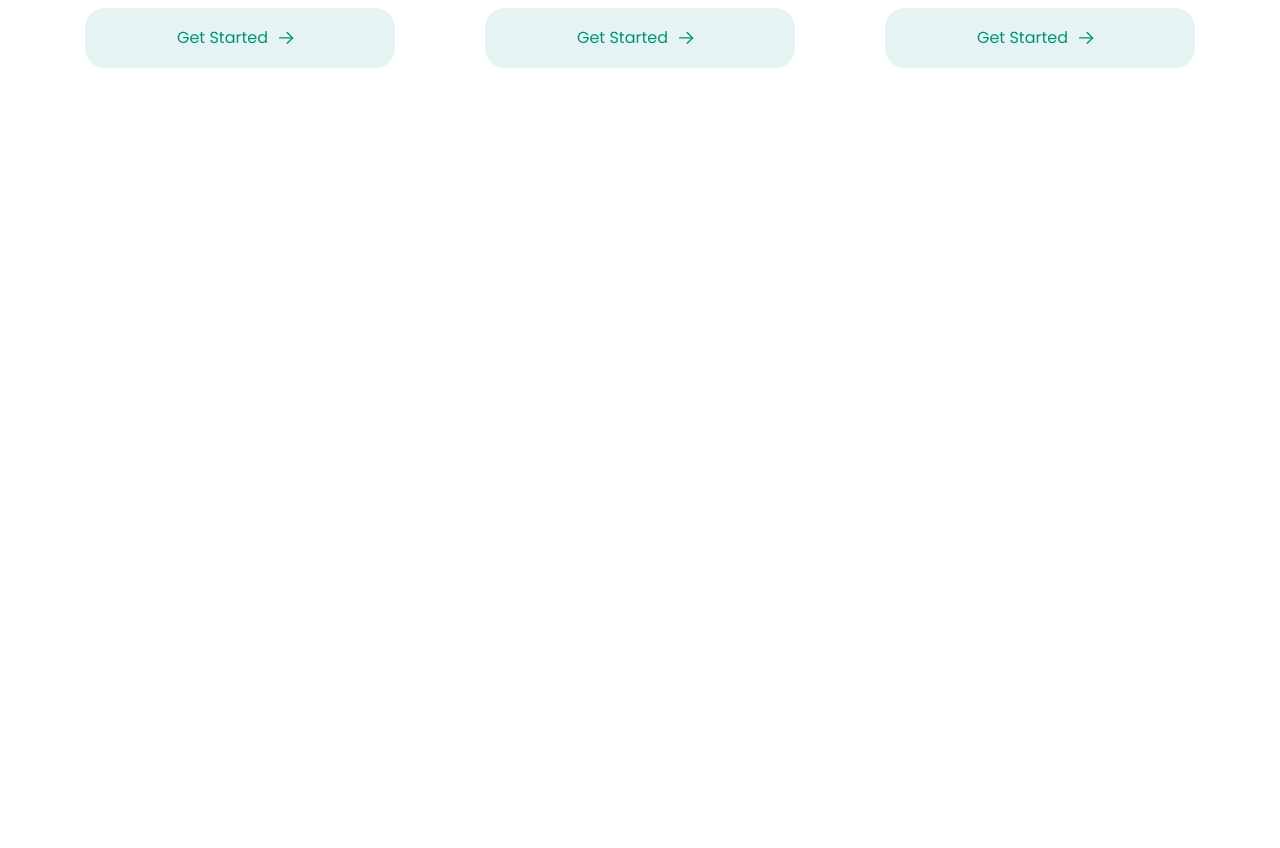
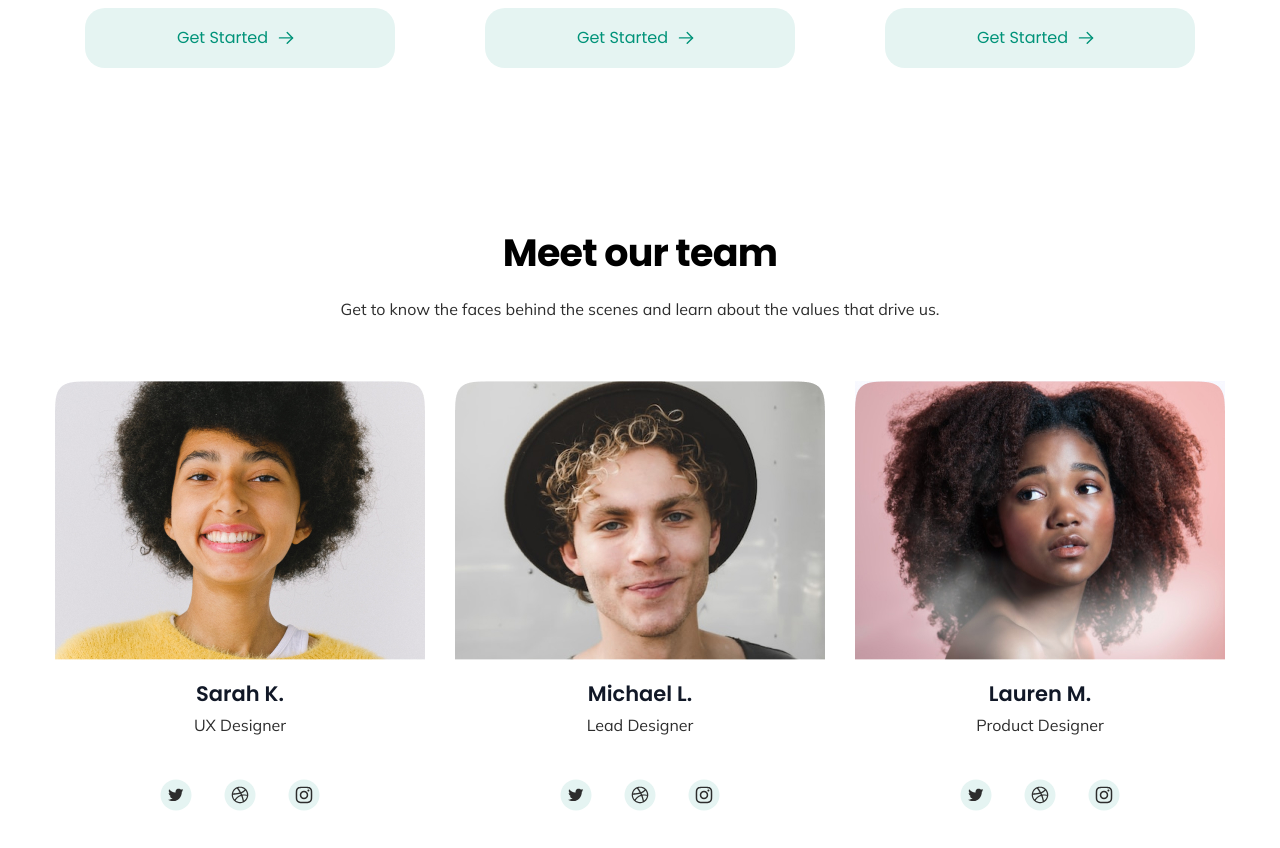
Before and after one commit to Alexey353836/Create-second-site, a plain HTML site: page index.html in a window 1280 px wide. Shown: the part 3910-4758 px from the top of the page. Before the commit the page ends 4138 px from the top, so only its background shows below. Drawn offline with Linux system fonts and the light colour scheme.

Commit message:
team end

```diff
--- a/css/css.css
+++ b/css/css.css
@@ -36,6 +36,7 @@ input,button,textarea{
     --Blue: #36F;
     --neutral-900: #111827;
     --neutral-700: #374151;
+    --Neutral-900: #111827;
 }
 
 /* poppins 600, 700
@@ -564,3 +565,70 @@ body{
     margin-left: 8px;
     background-color: transparent;
 }
+
+/* Team */
+.team_container {
+   margin: 120px 55px;
+}
+.team_title {
+    color: #000;
+    text-align: center;
+    font-size: 38px;
+    font-weight: 700;
+    line-height: 49.4px;
+    letter-spacing: -0.76px;
+}
+.team_text {
+    color: #2D2D2D;
+    text-align: center;
+    font-family: Mulish;
+    font-size: 16px;
+    font-weight: 400;
+    line-height: 24px;
+
+    margin-top: 20px;
+}
+.team_cards {
+    display: grid;
+    grid-template-columns: repeat(3,1fr);
+    gap: 30px;
+
+    margin-top: 60px;
+}
+.team_card {
+    max-width: 370px;
+}
+.team_photo {
+    width: 100%;
+}
+.team_card-title {
+    color: var(--Neutral-900, #111827);
+    text-align: center;
+    font-size: 21px;
+    line-height: 27.3px;
+
+    margin-top: 20px;
+}
+.team_card-text {
+    color: #2D2D2D;
+    text-align: center;
+    font-family: Mulish;
+    font-size: 16px;
+    font-weight: 400;
+    line-height: 25.6px;
+
+    margin-top: 6px;
+}
+.team_card-icons {
+    display: flex;
+    align-items: center;
+    justify-content: center;
+
+    margin: 40px 0 30px;
+}
+.team_card-icon {
+    width: 32px;
+    height: 32px;
+
+    margin: 0 16px;
+}
--- a/css/madia.css
+++ b/css/madia.css
@@ -325,3 +325,27 @@
         padding: 18px 10px;
     }
 }
+/* Team */
+@media screen and (max-width: 1000px){
+    .team_container {
+        margin: 100px 32px;
+     }
+    .team_cards {
+        gap: 20px;
+
+        margin-top: 40px;
+    }
+}
+@media screen and (max-width: 800px){
+    .team_container {
+        margin: 60px 30px;
+     }
+     .team_cards {
+        grid-template-columns: 1fr;
+        grid-template-rows: repeat(3,1fr);
+        justify-items: center;
+        gap: 30px;
+
+        margin-top: 30px;
+    }
+}
--- a/index.html
+++ b/index.html
@@ -351,5 +351,46 @@
         </div>
     </section>
    </div>
+   <!-- Team -->
+   <div class="container_mein">
+        <div class="team_container">
+            <h2 class="team_title">Meet our team</h2>
+            <p class="team_text">Get to know the faces behind the scenes and learn about the values that drive us.</p>
+
+            <div class="team_cards">
+                <div class="team_card">
+                    <img src="img/Profile Image Placeholder 1.jpg" alt="img/Profile Image Placeholder 1" class="team_photo">
+                    <p class="team_card-title">Sarah K.</p>
+                    <p class="team_card-text">UX Designer</p>
+                    <div class="team_card-icons">
+                        <a href="#"><img src="img/Social Icons1.svg" alt="Social Icons1" class="team_card-icon"></a>
+                        <a href="#"><img src="img/Social Icons2.svg" alt="Social Icons2" class="team_card-icon"></a>
+                        <a href="#"><img src="img/Social Icons3.svg" alt="Social Icons3" class="team_card-icon"></a>
+                    </div>
+                </div>
+                <div class="team_card">
+                    <img src="img/Profile Image Placeholder 2.jpg" alt="img/Profile Image Placeholder 1" class="team_photo">
+                    <p class="team_card-title">Michael L.</p>
+                    <p class="team_card-text">Lead Designer</p>
+                    <div class="team_card-icons">
+                        <a href="#"><img src="img/Social Icons1.svg" alt="Social Icons1" class="team_card-icon"></a>
+                        <a href="#"><img src="img/Social Icons2.svg" alt="Social Icons2" class="team_card-icon"></a>
+                        <a href="#"><img src="img/Social Icons3.svg" alt="Social Icons3" class="team_card-icon"></a>
+                    </div>
+                </div>
+                <div class="team_card">
+                    <img src="img/Profile Image Placeholder 3.jpg" alt="img/Profile Image Placeholder 1" class="team_photo">
+                    <p class="team_card-title">Lauren M.</p>
+                    <p class="team_card-text">Product Designer</p>
+                    <div class="team_card-icons">
+                        <a href="#"><img src="img/Social Icons1.svg" alt="Social Icons1" class="team_card-icon"></a>
+                        <a href="#"><img src="img/Social Icons2.svg" alt="Social Icons2" class="team_card-icon"></a>
+                        <a href="#"><img src="img/Social Icons3.svg" alt="Social Icons3" class="team_card-icon"></a>
+                    </div>
+                </div>
+            </div>
+
+        </div>
+    </div>
 </body>
 </html>
```
Also changed, not shown: img/Profile Image Placeholder 1.jpg (added), img/Profile Image Placeholder 2.jpg (added), img/Profile Image Placeholder 3.jpg (added), img/Social Icons1.svg (added), img/Social Icons2.svg (added), img/Social Icons3.svg (added).
